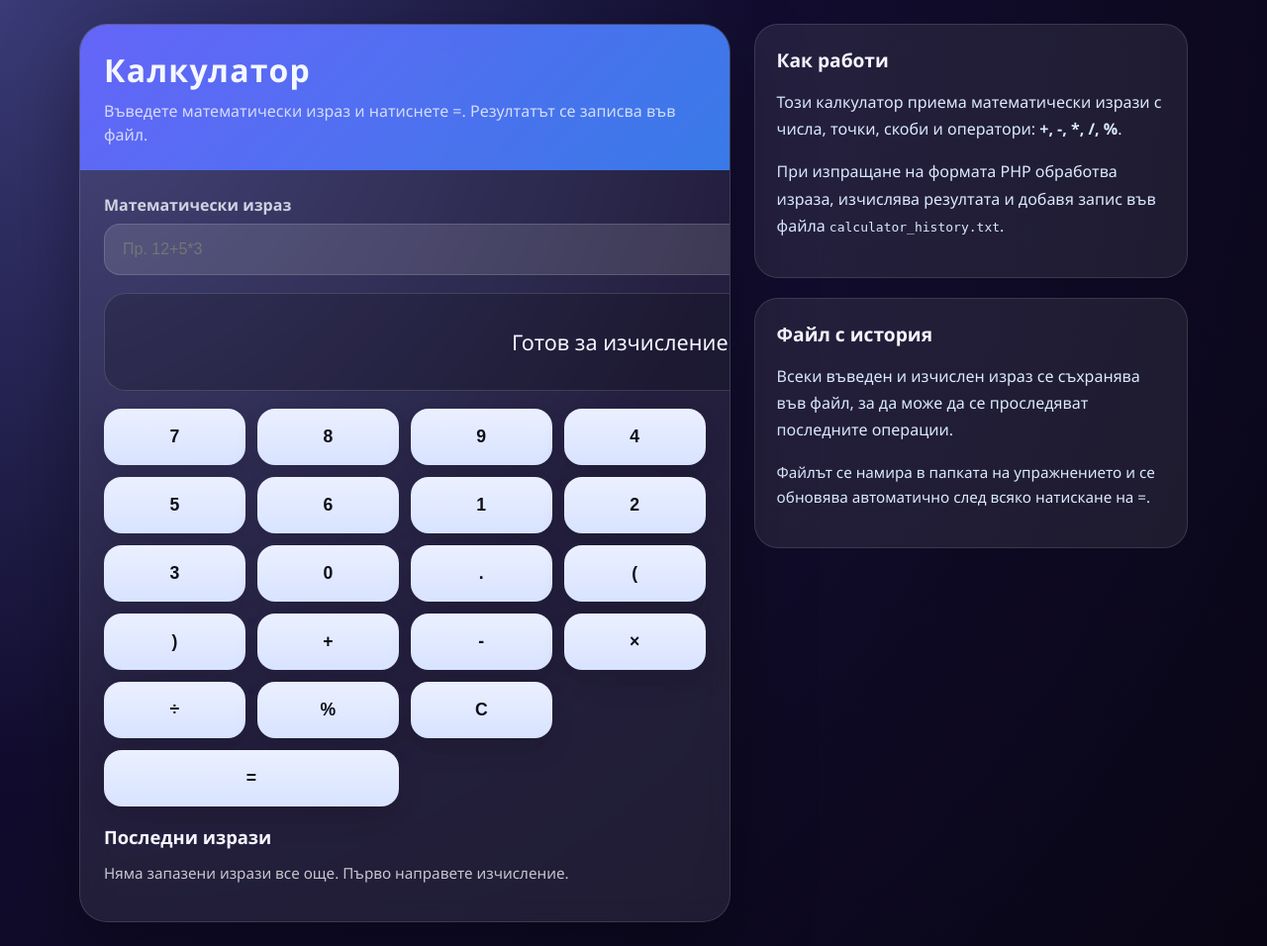
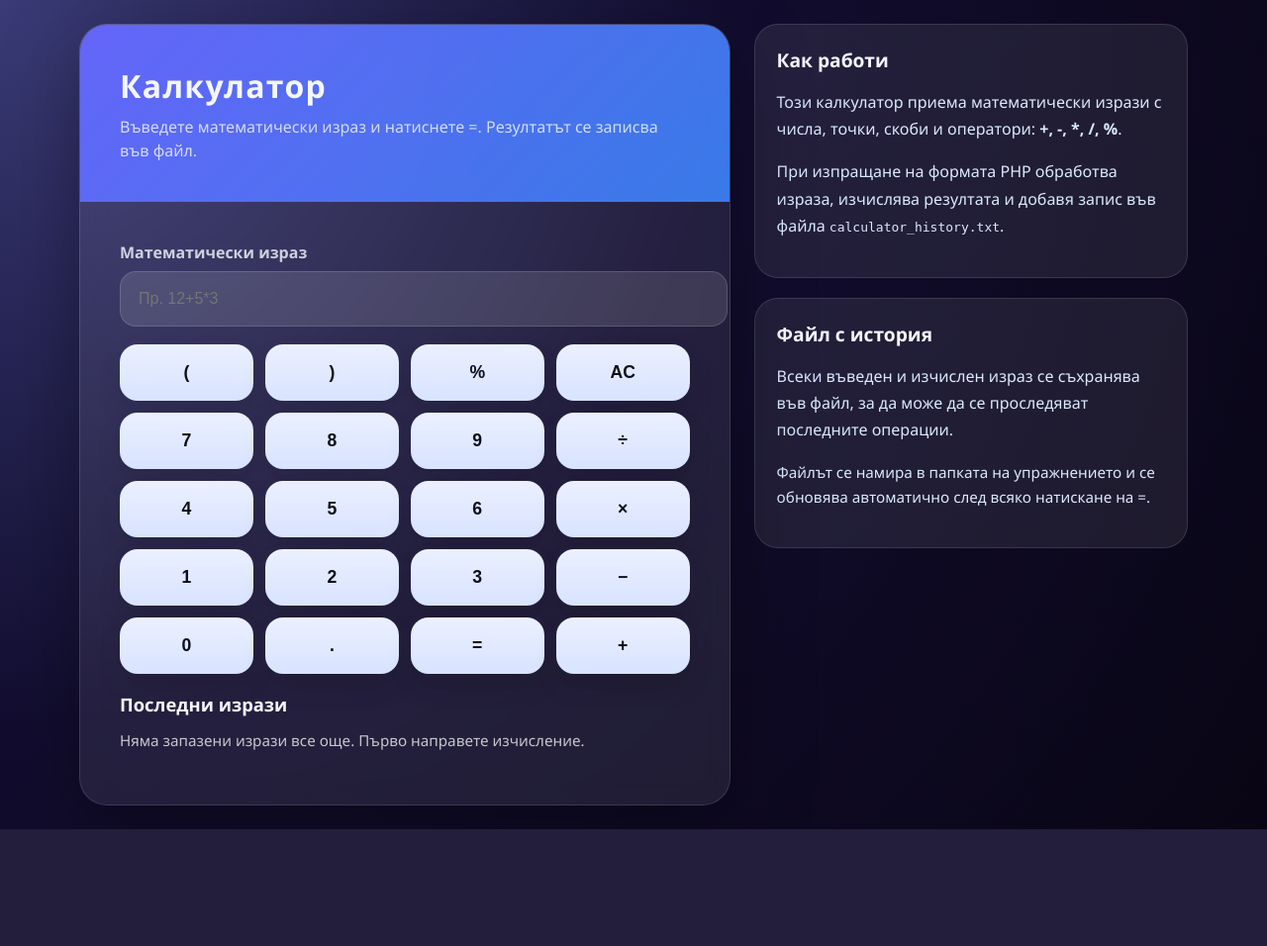
Before and after one commit to DarinDim/PHP-exercises, a PHP site: page /exercises/17_Calculator/index.php in a window 1280 px wide. Shown: the whole page at 99% size. After the commit the page ends 838 px from the top, so only its background shows below. Run offline with PHP 8.4, Linux system fonts and the light colour scheme.

Commit message:
corrected button positions

```diff
--- a/exercises/17_Calculator/index.php
+++ b/exercises/17_Calculator/index.php
@@ -86,7 +86,7 @@ function esc($value)
         }
 
         .panel header {
-            padding: 24px;
+            padding: 40px;
             background: linear-gradient(135deg, rgba(103, 103, 255, 0.95), rgba(59, 130, 246, 0.92));
         }
 
@@ -103,7 +103,7 @@ function esc($value)
         }
 
         .panel .content {
-            padding: 24px;
+            padding: 40px;
         }
 
         .screen {
@@ -153,7 +153,6 @@ function esc($value)
         }
 
         .equal {
-            grid-column: span 2;
             background: linear-gradient(180deg, #ec4899 0%, #db2777 100%);
             color: #fff;
         }
@@ -176,12 +175,13 @@ function esc($value)
 
         .input-block input[type="text"] {
             width: 100%;
-            padding: 16px 18px;
+            padding: 18px;
             border-radius: 16px;
             border: 1px solid rgba(255, 255, 255, 0.14);
             background: rgba(255, 255, 255, 0.12);
             color: #fff;
             font-size: 1rem;
+            overflow-wrap: anywhere;
         }
 
         .message {
@@ -297,19 +297,27 @@ function esc($value)
                         <input type="text" id="expression" name="expression" value="<?php echo esc($expression); ?>" placeholder="Пр. 12+5*3" autocomplete="off">
                     </div>
 
-                    <div class="screen"><?php echo esc($expression ?: 'Готов за изчисление'); ?></div>
-
                     <div class="calculator-grid">
-                        <?php foreach (['7','8','9','4','5','6','1','2','3','0','.', '(', ')'] as $btn): ?>
-                            <button type="button" onclick="appendValue('<?php echo $btn; ?>')"><?php echo $btn; ?></button>
-                        <?php endforeach; ?>
+                        <button type="button" onclick="appendValue('(')">(</button>
+                        <button type="button" onclick="appendValue(')')">)</button>
+                        <button type="button" class="operator" onclick="appendValue('%')">%</button>
+                        <button type="button" class="clear" onclick="clearInput()">AC</button>
+                        <button type="button" onclick="appendValue('7')">7</button>
+                        <button type="button" onclick="appendValue('8')">8</button>
+                        <button type="button" onclick="appendValue('9')">9</button>
+                        <button type="button" class="operator" onclick="appendValue('/')">÷</button>
+                        <button type="button" onclick="appendValue('4')">4</button>
+                        <button type="button" onclick="appendValue('5')">5</button>
+                        <button type="button" onclick="appendValue('6')">6</button>
+                        <button type="button" class="operator" onclick="appendValue('*')">×</button>
+                        <button type="button" onclick="appendValue('1')">1</button>
+                        <button type="button" onclick="appendValue('2')">2</button>
+                        <button type="button" onclick="appendValue('3')">3</button>
+                        <button type="button" class="operator" onclick="appendValue('-')">−</button>
+                        <button type="button" onclick="appendValue('0')">0</button>
+                        <button type="button" onclick="appendValue('.')">.</button>
+                        <input type="submit" class="equal" value="=" title="Изчисли">
                         <button type="button" class="operator" onclick="appendValue('+')">+</button>
-                        <button type="button" class="operator" onclick="appendValue('-')">-</button>
-                        <button type="button" class="operator" onclick="appendValue('*')">×</button>
-                        <button type="button" class="operator" onclick="appendValue('/')">÷</button>
-                        <button type="button" class="operator" onclick="appendValue('%')">%</button>
-                        <button type="button" class="clear" onclick="clearInput()">C</button>
-                        <input type="submit" class="equal" value="=" title="Изчисли">
                     </div>
 
                     <?php if ($result !== null): ?>
```
